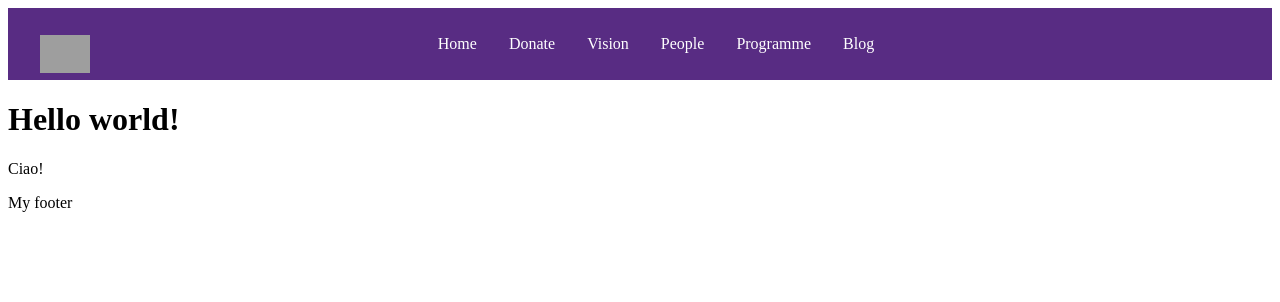
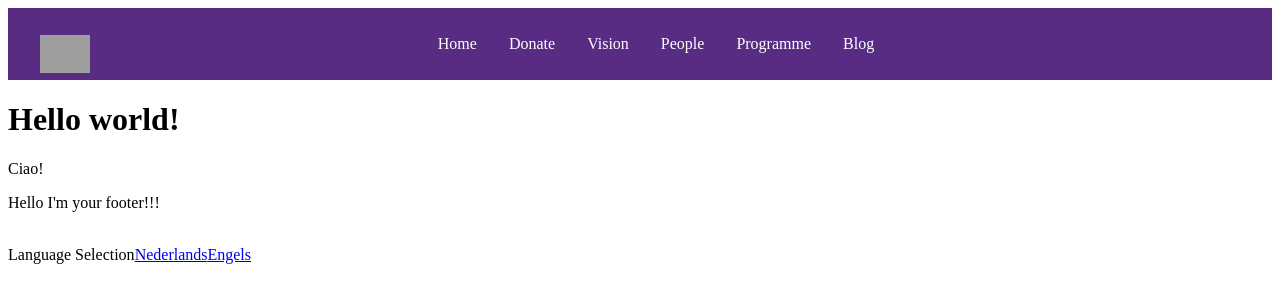
Before and after one commit to VoltEuropa/volt-frontend, a Nuxt app: page / in a window 1280 px wide. Shown: the top 302 px of the page. Built offline with nearby package versions, Linux system fonts and the light colour scheme; grey boxes are pictures that could not be loaded.

Commit message:
add basic i18n support

```diff
--- a/components/Footer.vue
+++ b/components/Footer.vue
@@ -1,5 +1,16 @@
 <template>
   <footer>
-    <p>Hello I'm your footer</p>
+    <p>Hello I'm your footer!!!</p>
+    <br>
+    <LangSelection/>
   </footer>
 </template>
+
+<script>
+import LangSelection from "~/components/LangSelection.vue";
+export default {
+  components: {
+    LangSelection
+  }
+};
+</script>
--- /dev/null
+++ b/components/LangSelection.vue
@@ -0,0 +1,7 @@
+<template>
+  <div>
+    <span>Language Selection</span>
+    <nuxt-link :to="switchLocalePath('nl')">{{ $t('Dutch') }}</nuxt-link>
+    <nuxt-link :to="switchLocalePath('en')">{{ $t('English') }}</nuxt-link>
+  </div>
+</template>
--- a/layouts/default.vue
+++ b/layouts/default.vue
@@ -2,16 +2,18 @@
   <div class="DefaultBody">
     <Navigation/>
     <nuxt/>
-    <div>My footer</div>
+    <Footer/>
   </div>
 </template>
 
 <script>
 import Navigation from "~/components/Navigation.vue";
+import Footer from "~/components/Footer.vue";
 
 export default {
   components: {
-    Navigation
+    Navigation,
+    Footer
   }
 };
 </script>
--- a/nuxt.config.js
+++ b/nuxt.config.js
@@ -1,3 +1,30 @@
 export default {
-    plugins: ['~plugins/components']
-}
+  plugins: ["~plugins/components"],
+  modules: [
+    [
+      "nuxt-i18n",
+      {
+        locales: [
+          {
+            name: "Dutch",
+            code: "nl",
+            iso: "nl-NL",
+            file: "ui/nl-NL.js"
+          },
+          {
+            name: "English",
+            code: "en",
+            iso: "en-US",
+            file: "ui/en-US.js"
+          }
+        ],
+        lazy: true,
+        strategy: "prefix_except_default",
+        loadLanguagesAsync: true,
+        langDir: "pages/_lang/",
+        defaultLocale: "nl",
+        parsePages: false
+      }
+    ]
+  ]
+};
--- /dev/null
+++ b/pages/_lang/ui/en-US.js
@@ -0,0 +1,4 @@
+export default {
+  English: "English",
+  Dutch: "Dutch"
+};
--- /dev/null
+++ b/pages/_lang/ui/nl-NL.js
@@ -0,0 +1,4 @@
+export default {
+  English: "Engels",
+  Dutch: "Nederlands"
+};
```
Also changed, not shown: components/LangSwitcher.vue (added, +8 -0 lines), plugins/components.js (+4 -4 lines).
